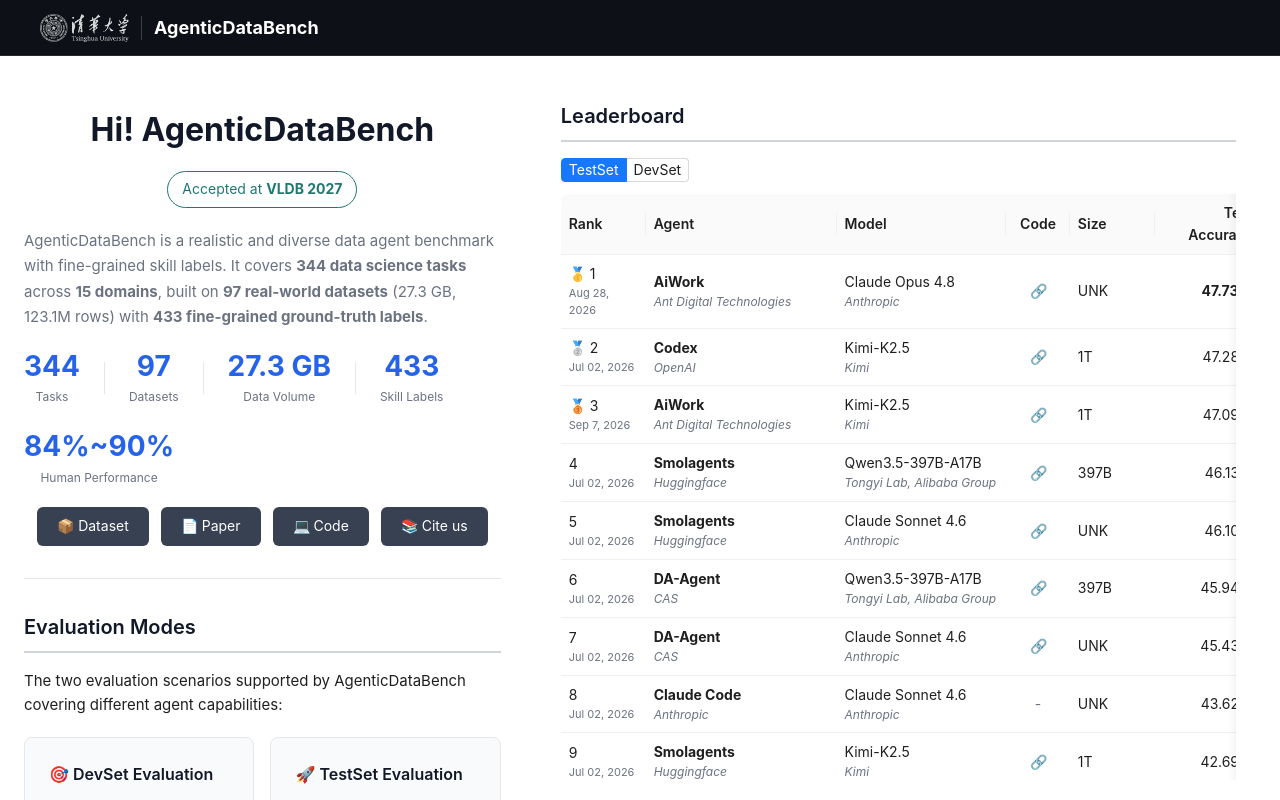
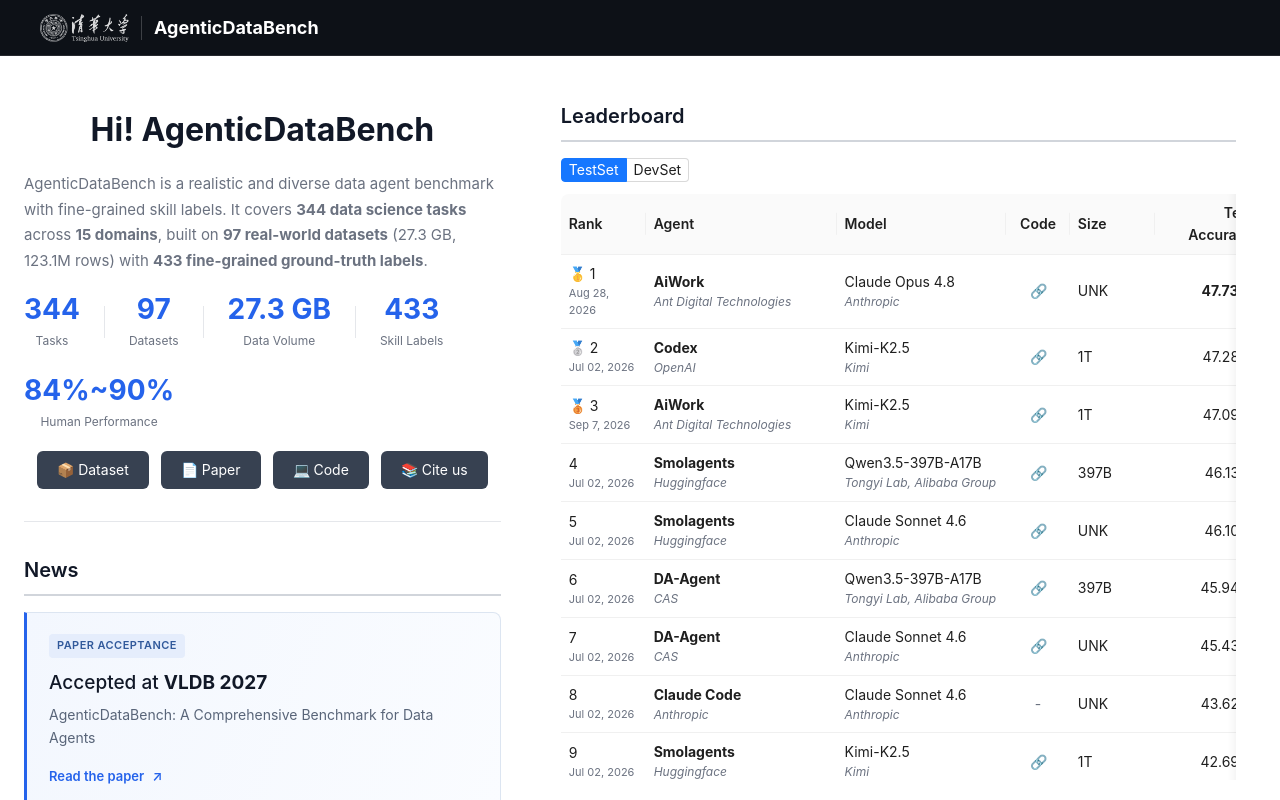
Before and after one commit to AgenticDataBench/AgenticDataBench.github.io, a Vue app: page /#/ in a window 1280 px wide. Shown: the top 800 px of the page. Built offline with nearby package versions, Linux system fonts and the light colour scheme.

Commit message:
feat: announce VLDB 2027 acceptance in News

```diff
--- a/src/views/Home.vue
+++ b/src/views/Home.vue
@@ -5,7 +5,6 @@
       <!-- Hero Section -->
       <section class="section hero-section">
         <h1 class="hero-greeting">Hi! AgenticDataBench</h1>
-        <p class="publication-badge">Accepted at <strong>VLDB 2027</strong></p>
         <p class="hero-desc">
           AgenticDataBench is a realistic and diverse data agent benchmark with fine-grained skill labels.
           It covers <strong>344 data science tasks</strong> across <strong>15 domains</strong>,
@@ -53,6 +52,21 @@
         </div>
       </section>
 
+      <!-- News -->
+      <section class="section news-section" aria-labelledby="news-heading">
+        <h2 id="news-heading" class="section-heading">News</h2>
+        <ul class="news-list">
+          <li class="publication-news">
+            <span class="news-category">Paper acceptance</span>
+            <h3 class="news-title">Accepted at <strong>VLDB 2027</strong></h3>
+            <p class="news-paper">AgenticDataBench: A Comprehensive Benchmark for Data Agents</p>
+            <a class="news-paper-link" href="https://arxiv.org/abs/2607.01647" target="_blank" rel="noopener noreferrer">
+              Read the paper <span aria-hidden="true">↗</span>
+            </a>
+          </li>
+        </ul>
+      </section>
+
       <!-- Evaluation Modes -->
       <section class="section modes-section">
         <h2 class="section-heading">Evaluation Modes</h2>
@@ -72,25 +86,6 @@
               Submit your agent code archive via email for sandboxed execution and evaluation.
               The system captures execution traces for detailed analysis.
             </p>
-          </div>
-        </div>
-      </section>
-
-      <!-- News Section -->
-      <section v-if="false" class="section news-section">
-        <h2 class="section-heading">News</h2>
-        <div class="news-list">
-          <div class="news-item news-highlight">
-            <span class="news-date">Apr 28, 2026</span>
-            <span class="news-text">AgenticDataBench backend launched with distributed scheduling, gVisor container sandboxing, and email-based submission integration.</span>
-          </div>
-          <div class="news-item">
-            <span class="news-date">Apr 24, 2026</span>
-            <span class="news-text">Frontend redesigned with a cleaner, more modern interface inspired by BIRD-Interact.</span>
-          </div>
-          <div class="news-item">
-            <span class="news-date">Apr 15, 2026</span>
-            <span class="news-text">Initial benchmark results released for DevSet evaluation across multiple frontier models.</span>
           </div>
         </div>
       </section>
@@ -346,16 +341,6 @@
   margin-bottom: 16px;
 }
 
-.publication-badge {
-  display: inline-block;
-  margin-bottom: 20px;
-  padding: 6px 14px;
-  border: 1px solid var(--color-primary);
-  border-radius: 999px;
-  color: var(--color-primary);
-  font-size: 14px;
-}
-
 .hero-links {
   flex-wrap: wrap;
 }
@@ -395,19 +380,55 @@
   margin-top: 8px;
 }
 
-.news-item {
-  padding: 10px 0;
-  gap: 12px;
+.publication-news {
+  padding: 20px 22px;
+  border: 1px solid #dce5f1;
+  border-left: 3px solid var(--color-brand);
+  border-radius: 0 8px 8px 0;
+  background: linear-gradient(110deg, #f3f7fe, #fafcff);
 }
 
-.news-date {
-  font-size: 12px;
-  min-width: 100px;
+.news-category {
+  display: inline-block;
+  padding: 3px 8px;
+  margin-bottom: 12px;
+  border-radius: 4px;
+  background: #e5edfc;
+  color: #31599b;
+  font-size: 11px;
+  font-weight: 600;
+  letter-spacing: 0.04em;
+  text-transform: uppercase;
 }
 
-.news-text {
+.news-title {
+  margin-bottom: 8px;
+  font-size: 19px;
+  font-weight: 500;
+  line-height: 1.4;
+}
+
+.news-title strong {
+  font-weight: 700;
+}
+
+.news-paper {
+  margin-bottom: 16px;
   font-size: 14px;
-  line-height: 1.5;
+  line-height: 1.6;
+  color: #596579;
+}
+
+.news-paper-link {
+  display: inline-flex;
+  align-items: center;
+  gap: 8px;
+  font-size: 13px;
+  font-weight: 600;
+}
+
+.news-paper-link:hover {
+  text-decoration: underline;
 }
 
 .submit-grid {
```
